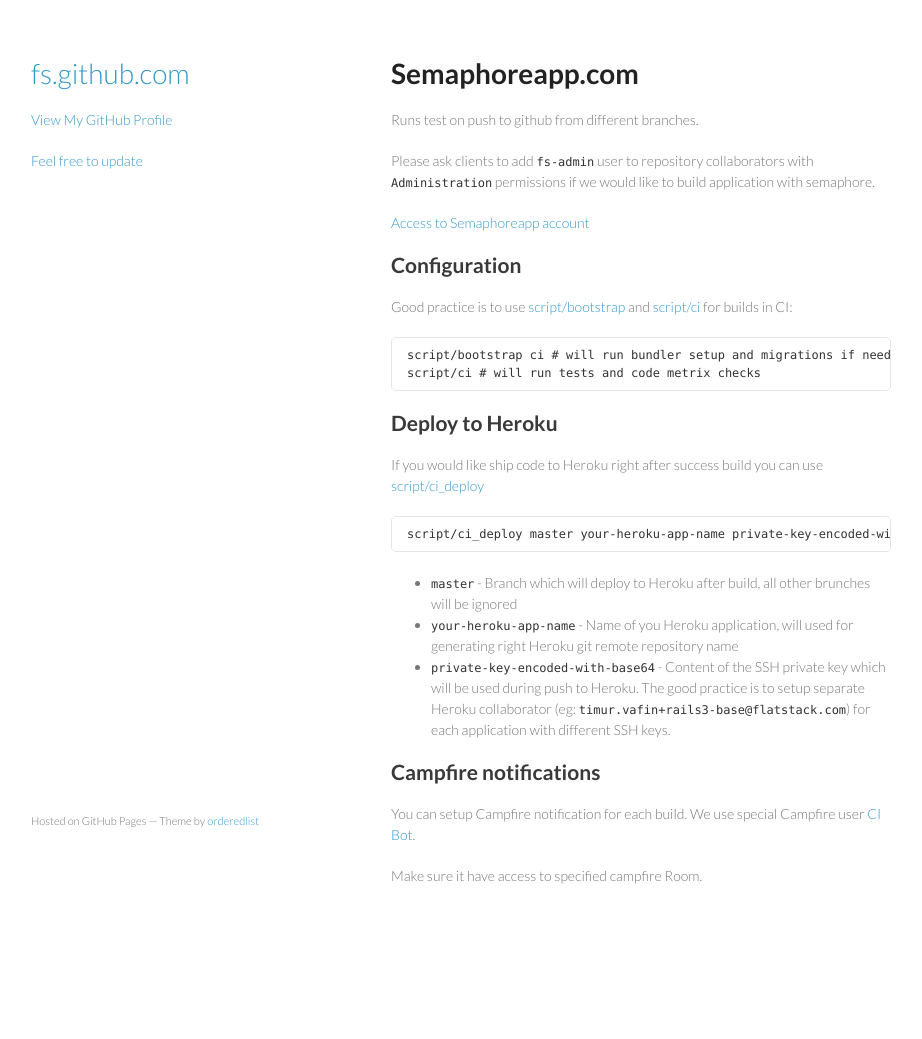
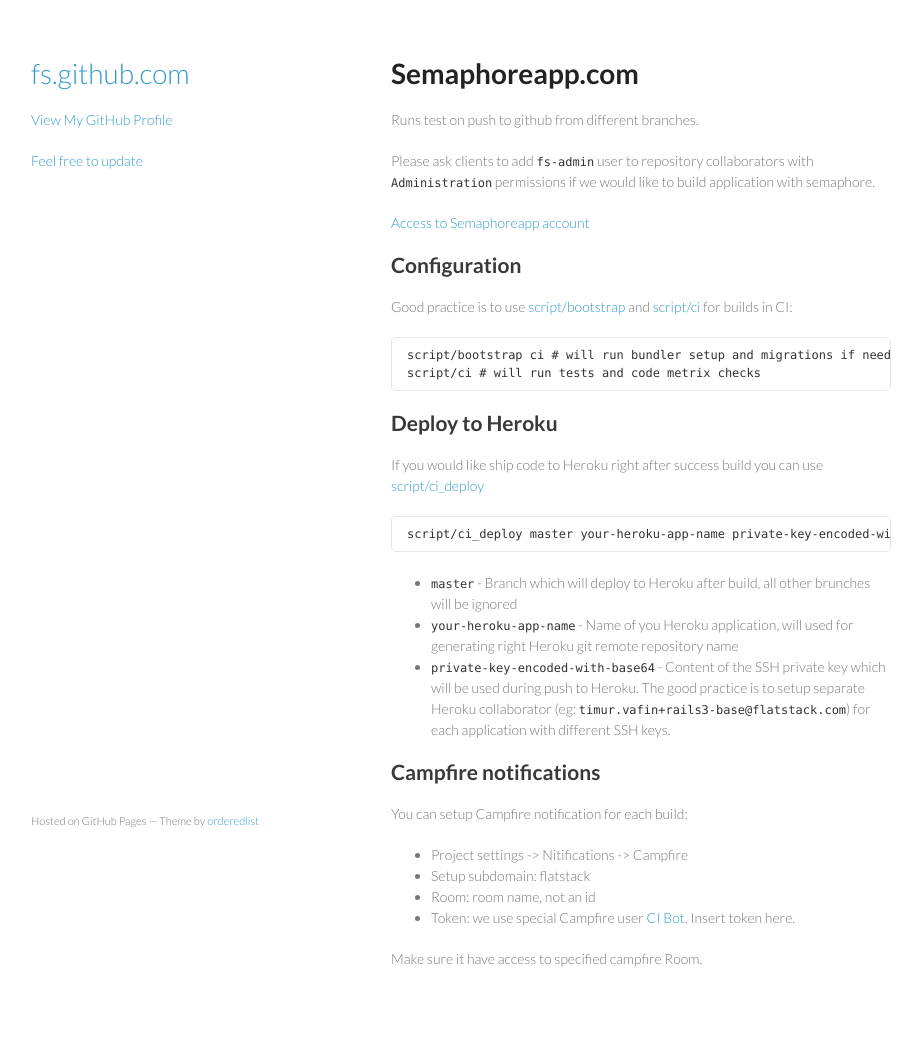
Before and after one commit to mike-burns/fs.github.com, a Jekyll site: the page built from ci-semaphoreapp.md, in a window 1280 px wide. Shown: the whole page, without its empty margins (179-1101 px from the left). Built offline with Jekyll 4.4.1, drawn with Linux system fonts in a browser that asks for light colours; before the commit the page ends 956 px from its top, so only the background shows below that.

Commit message:
Update ci-semaphoreapp.md

```diff
--- a/ci-semaphoreapp.md
+++ b/ci-semaphoreapp.md
@@ -32,7 +32,10 @@ If you would like ship code to Heroku right after success build you can use [scr
 
 ## Campfire notifications
 
-You can setup Campfire notification for each build.
-We use special Campfire user [CI Bot](https://flatstack.basecamphq.com/W5050260).
+You can setup Campfire notification for each build:
+* Project settings -> Nitifications -> Campfire
+* Setup subdomain: flatstack
+* Room: room name, not an id
+* Token: we use special Campfire user [CI Bot](https://flatstack.basecamphq.com/W5050260). Insert token here.
 
 Make sure it have access to specified campfire Room.
```
